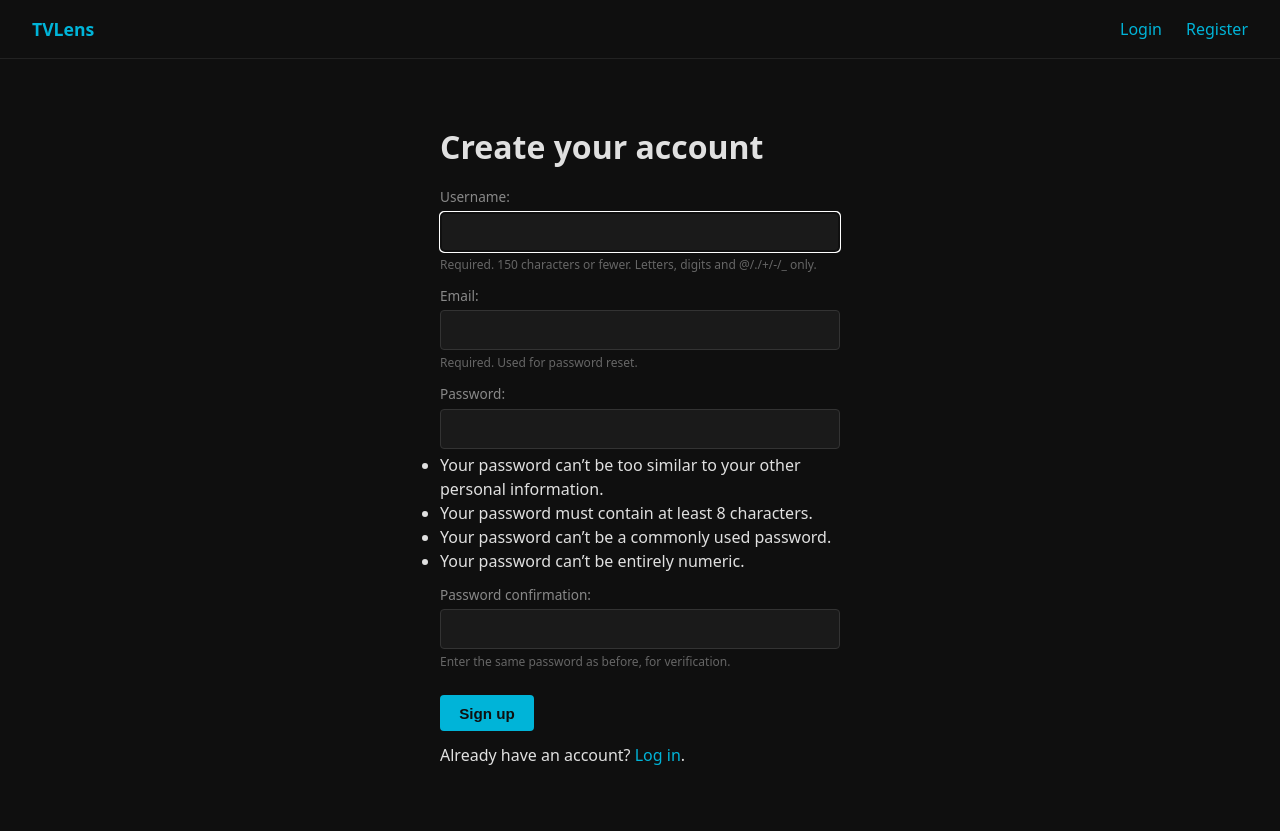
After one commit to patricio-quezada/tvlens, a Django app: page /accounts/register/ in a window 1280 px wide. The commit adds this page. Run offline with Django 5.2, Linux system fonts and the light colour scheme.

Commit message:
Add user authentication — register, login, logout, password reset (Q-8)
Wire Django's built-in auth (LoginView, LogoutView, PasswordReset
chain) at /accounts/, plus a custom register view that auto-logs-in
new users. Email + password collected at signup; UserProfile gets
created automatically via the Q-77 post_save signal — registration
views don't have to think about it.

Console email backend in dev — password reset emails print to the
runserver terminal. EMAIL_BACKEND/DEFAULT_FROM_EMAIL are env-overridable
for production.

Minimal templates extend a new base.html. The base is intentionally
slim — Q-16 will replace it with the real design system.

Smoke-tested via Django test client: all auth endpoints return 200/302,
UserProfile auto-creation verified end-to-end.

Co-Authored-By: Claude Opus 4.7 (1M context) <noreply@anthropic.com>

```diff
--- /dev/null
+++ b/shows/forms.py
@@ -0,0 +1,23 @@
+"""TVLens auth forms."""
+
+from django import forms
+from django.contrib.auth.forms import UserCreationForm
+from django.contrib.auth.models import User
+
+
+class RegistrationForm(UserCreationForm):
+    email = forms.EmailField(
+        required=True,
+        help_text="Required. Used for password reset.",
+    )
+
+    class Meta(UserCreationForm.Meta):
+        model = User
+        fields = ("username", "email", "password1", "password2")
+
+    def save(self, commit=True):
+        user = super().save(commit=False)
+        user.email = self.cleaned_data["email"]
+        if commit:
+            user.save()
+        return user
--- a/shows/views.py
+++ b/shows/views.py
@@ -1,10 +1,26 @@
 """Shows app views."""
 
-from django.shortcuts import render
+from django.contrib import messages
+from django.contrib.auth import login
+from django.shortcuts import redirect, render
 
+from .forms import RegistrationForm
 from .models import Show
 
 
 def index(request):
     shows = Show.objects.all()[:24]
     return render(request, "shows/index.html", {"shows": shows})
+
+
+def register(request):
+    if request.method == "POST":
+        form = RegistrationForm(request.POST)
+        if form.is_valid():
+            user = form.save()
+            login(request, user)
+            messages.success(request, f"Welcome to TVLens, {user.username}!")
+            return redirect("shows:index")
+    else:
+        form = RegistrationForm()
+    return render(request, "registration/register.html", {"form": form})
--- /dev/null
+++ b/templates/base.html
@@ -0,0 +1,68 @@
+<!DOCTYPE html>
+<html lang="en">
+<head>
+    <meta charset="UTF-8">
+    <meta name="viewport" content="width=device-width, initial-scale=1.0">
+    <title>{% block title %}TVLens{% endblock %}</title>
+    <style>
+        * { margin: 0; padding: 0; box-sizing: border-box; }
+        body { font-family: system-ui, sans-serif; background: #0f0f0f; color: #e0e0e0; line-height: 1.5; }
+        a { color: #00b4d8; text-decoration: none; }
+        a:hover { text-decoration: underline; }
+        code { background: #1a1a1a; padding: 0.1rem 0.4rem; border-radius: 4px; font-size: 0.9rem; }
+
+        nav { padding: 1rem 2rem; border-bottom: 1px solid #222; display: flex; gap: 1.5rem; align-items: center; }
+        nav .brand { font-weight: 700; color: #00b4d8; margin-right: auto; font-size: 1.1rem; }
+        nav .user { color: #888; }
+        nav form { display: inline; }
+        nav button { background: none; border: none; color: #00b4d8; cursor: pointer; font-family: inherit; font-size: inherit; padding: 0; }
+        nav button:hover { text-decoration: underline; }
+
+        main { max-width: 1200px; margin: 0 auto; padding: 2rem; }
+
+        .form-card { max-width: 400px; margin: 2rem auto; }
+        .form-card h1 { margin-bottom: 1rem; }
+        .form-card p { margin-top: 0.75rem; }
+        .form-card label { color: #888; font-size: 0.85rem; display: block; margin-top: 0.5rem; }
+        .form-card input, .form-card textarea { width: 100%; padding: 0.5rem; margin-top: 0.25rem; background: #1a1a1a; border: 1px solid #333; color: #e0e0e0; border-radius: 4px; font-family: inherit; font-size: 1rem; }
+        .form-card button[type=submit] { margin-top: 1.5rem; padding: 0.6rem 1.2rem; background: #00b4d8; border: none; color: #0f0f0f; border-radius: 4px; cursor: pointer; font-weight: 600; font-size: 0.95rem; }
+        .form-card .errorlist { color: #f87171; font-size: 0.85rem; margin: 0.25rem 0; padding-left: 1rem; }
+        .form-card .helptext { color: #666; font-size: 0.75rem; display: block; margin-top: 0.25rem; }
+
+        .messages { list-style: none; margin-bottom: 1rem; }
+        .messages li { padding: 0.5rem 1rem; background: #1a3a4a; border-left: 3px solid #00b4d8; border-radius: 4px; margin-bottom: 0.5rem; }
+
+        .grid { display: grid; grid-template-columns: repeat(auto-fill, minmax(180px, 1fr)); gap: 1.5rem; }
+        .card { text-align: center; }
+        .card img { width: 100%; border-radius: 8px; aspect-ratio: 2/3; object-fit: cover; background: #1a1a1a; }
+        .card h3 { font-size: 0.9rem; margin-top: 0.5rem; }
+        .card .rating { color: #fbbf24; font-size: 0.85rem; }
+
+        .page-header { text-align: center; margin-bottom: 2rem; }
+        .page-header h1 { font-size: 2rem; color: #00b4d8; }
+        .page-header p { color: #888; margin-top: 0.5rem; }
+
+        .empty { text-align: center; padding: 4rem 2rem; color: #666; }
+    </style>
+</head>
+<body>
+    <nav>
+        <a href="{% url 'shows:index' %}" class="brand">TVLens</a>
+        {% if user.is_authenticated %}
+            <span class="user">{{ user.username }}</span>
+            <form method="post" action="{% url 'logout' %}">{% csrf_token %}<button type="submit">Logout</button></form>
+        {% else %}
+            <a href="{% url 'login' %}">Login</a>
+            <a href="{% url 'register' %}">Register</a>
+        {% endif %}
+    </nav>
+    <main>
+        {% if messages %}
+        <ul class="messages">
+            {% for message in messages %}<li>{{ message }}</li>{% endfor %}
+        </ul>
+        {% endif %}
+        {% block content %}{% endblock %}
+    </main>
+</body>
+</html>
--- /dev/null
+++ b/templates/registration/password_reset_subject.txt
@@ -0,0 +1 @@
+Reset your TVLens password
--- /dev/null
+++ b/templates/registration/register.html
@@ -0,0 +1,9 @@
+{% extends "base.html" %}
+{% block title %}Sign up — TVLens{% endblock %}
+{% block content %}
+<div class="form-card">
+    <h1>Create your account</h1>
+    <form method="post">{% csrf_token %}{{ form.as_p }}<button type="submit">Sign up</button></form>
+    <p>Already have an account? <a href="{% url 'login' %}">Log in</a>.</p>
+</div>
+{% endblock %}
--- a/tvlens/urls.py
+++ b/tvlens/urls.py
@@ -3,7 +3,11 @@
 from django.contrib import admin
 from django.urls import include, path
 
+from shows.views import register
+
 urlpatterns = [
     path("admin/", admin.site.urls),
+    path("accounts/register/", register, name="register"),
+    path("accounts/", include("django.contrib.auth.urls")),
     path("", include("shows.urls")),
 ]
```
Also changed, not shown: templates/registration/logged_out.html (added, +8 -0 lines), templates/registration/login.html (added, +10 -0 lines), templates/registration/password_reset_complete.html (added, +8 -0 lines), templates/registration/password_reset_confirm.html (added, +13 -0 lines), templates/registration/password_reset_done.html (added, +8 -0 lines), templates/registration/password_reset_email.html (added, +8 -0 lines), templates/registration/password_reset_form.html (added, +9 -0 lines), templates/shows/index.html (+6 -38 lines), tvlens/settings.py (+11 -0 lines).
